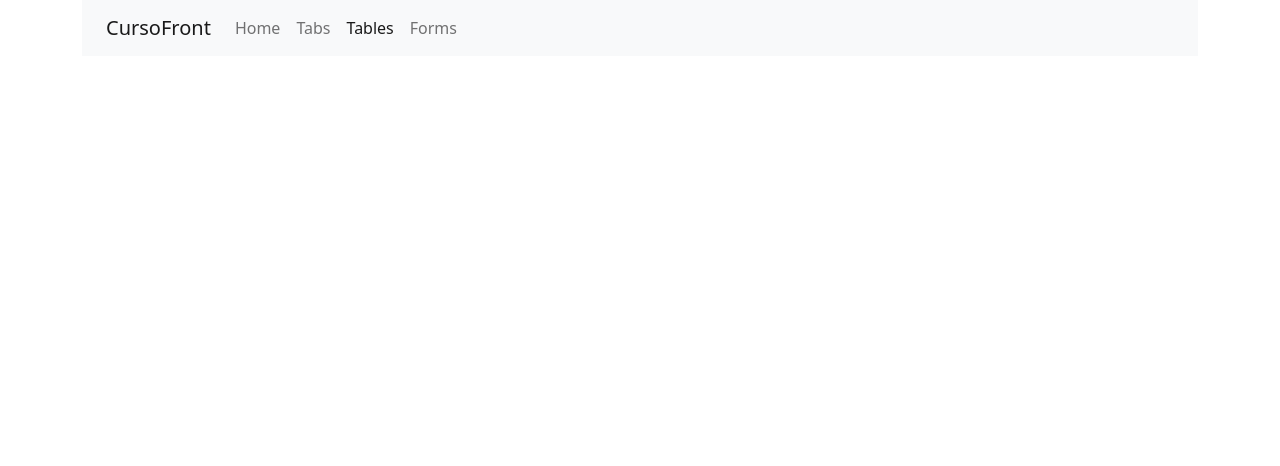
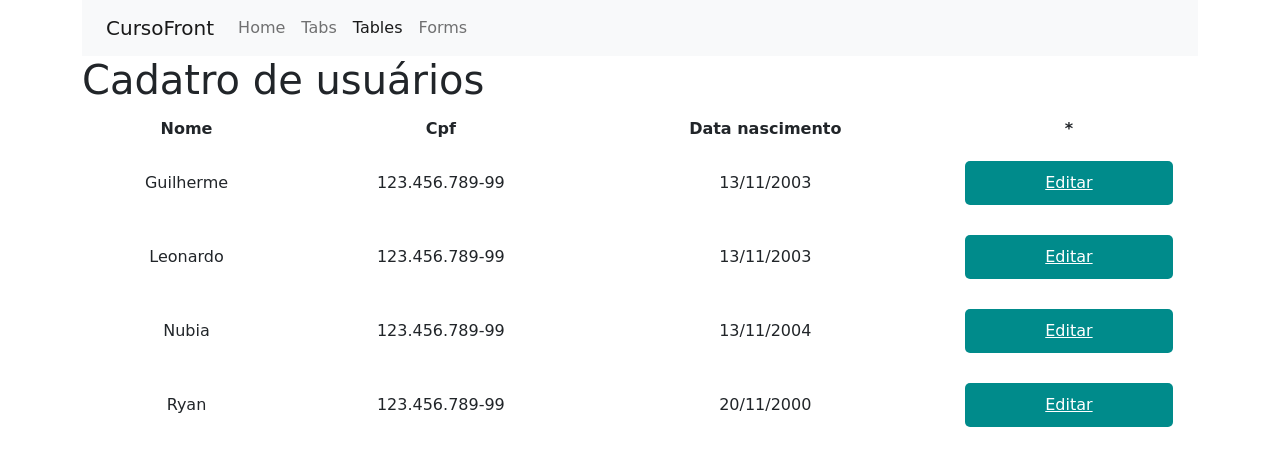
Before and after one commit to GuilhermeBiavati/AulasFrontAEC, a plain HTML site: page html-css/exerecicio2/tables.html in a window 1280 px wide. Drawn offline with nearby package versions, Linux system fonts and the light colour scheme; a web font is replaced by a local one.

Commit message:
alteração tela tables, forms

```diff
--- a/html-css/exerecicio2/tables.html
+++ b/html-css/exerecicio2/tables.html
@@ -8,7 +8,37 @@
 
   <link href="https://cdn.jsdelivr.net/npm/bootstrap@5.1.3/dist/css/bootstrap.min.css" rel="stylesheet"
     integrity="sha384-1BmE4kWBq78iYhFldvKuhfTAU6auU8tT94WrHftjDbrCEXSU1oBoqyl2QvZ6jIW3" crossorigin="anonymous">
+  <link rel="preconnect" href="https://fonts.googleapis.com">
+  <link rel="preconnect" href="https://fonts.gstatic.com" crossorigin>
+  <link href="https://fonts.googleapis.com/css2?family=Macondo&display=swap" rel="stylesheet">
 
+  <style>
+
+    body {
+      font-family: 'Macondo', cursive;
+    }
+
+    .table-custom {
+      width: 100%;
+    }
+
+    #button {
+      border-radius: 5px;
+      font-size: 16px;
+      background-color: darkcyan;
+      padding: 10px 15px;
+      margin: 10px 15px;
+      border: none;
+      color: white;
+      display: block;
+    }
+
+    .table-custom tr th, .table-custom tr td {
+      padding: 5px 10px;
+      text-align: center;
+    }
+
+  </style>
 
   <title>Home</title>
 </head>
@@ -20,7 +50,9 @@
         <nav class="navbar navbar-expand-lg navbar-light bg-light">
           <div class="container-fluid">
             <a class="navbar-brand" href="home.html">CursoFront</a>
-                      <button class="navbar-toggler" type="button" data-bs-toggle="collapse" data-bs-target="#navbarSupportedContent" aria-controls="navbarSupportedContent" aria-expanded="false" aria-label="Toggle navigation">
+            <button class="navbar-toggler" type="button" data-bs-toggle="collapse"
+              data-bs-target="#navbarSupportedContent" aria-controls="navbarSupportedContent" aria-expanded="false"
+              aria-label="Toggle navigation">
               <span class="navbar-toggler-icon"></span>
             </button>
             <div class="collapse navbar-collapse" id="navbarSupportedContent">
@@ -37,23 +69,78 @@
                 <li class="nav-item">
                   <a class="nav-link" aria-current="page" href="forms.html">Forms</a>
                 </li>
-
-
-
-
-
-
-
-
               </ul>
-
             </div>
           </div>
         </nav>
       </div>
     </div>
   </div>
-    <script src="https://cdn.jsdelivr.net/npm/bootstrap@5.1.3/dist/js/bootstrap.bundle.min.js" integrity="sha384-ka7Sk0Gln4gmtz2MlQnikT1wXgYsOg+OMhuP+IlRH9sENBO0LRn5q+8nbTov4+1p" crossorigin="anonymous"></script>
+
+  <div class="container">
+    <div class="row">
+      <div class="col">
+        <h1>Cadatro de usuários</h1>
+        <table class="table-custom">
+          <thead>
+            <tr>
+              <th>Nome</th>
+              <th>Cpf</th>
+              <th>Data nascimento</th>
+              <th>*</th>
+            </tr>
+          </thead>
+          <tbody>
+            <tr>
+              <td>Guilherme</td>
+              <td>123.456.789-99</td>
+              <td>13/11/2003</td>
+              <td>
+                <a href="forms.html" id="button">
+                  Editar
+                </a>
+              </td>
+            </tr>
+            <tr>
+              <td>Leonardo</td>
+              <td>123.456.789-99</td>
+              <td>13/11/2003</td>
+              <td>
+                <a href="forms.html" id="button">
+                  Editar
+                </a>
+              </td>
+            </tr>
+            <tr>
+              <td>Nubia</td>
+              <td>123.456.789-99</td>
+              <td>13/11/2004</td>
+              <td>
+                <a href="forms.html" id="button">
+                  Editar
+                </a>
+              </td>
+            </tr>
+            <tr>
+              <td>Ryan</td>
+              <td>123.456.789-99</td>
+              <td>20/11/2000</td>
+              <td>
+                <a href="forms.html" id="button">
+                  Editar
+                </a>
+              </td>
+            </tr>
+          </tbody>
+        </table>
+      </div>
+    </div>
+  </div>
+
+
+  <script src="https://cdn.jsdelivr.net/npm/bootstrap@5.1.3/dist/js/bootstrap.bundle.min.js"
+    integrity="sha384-ka7Sk0Gln4gmtz2MlQnikT1wXgYsOg+OMhuP+IlRH9sENBO0LRn5q+8nbTov4+1p"
+    crossorigin="anonymous"></script>
 </body>
 
 </html>
```
Also changed, not shown: html-css/exerecicio2/forms.html (+47 -14 lines). Lines whose indentation alone changed are shown as unchanged.
